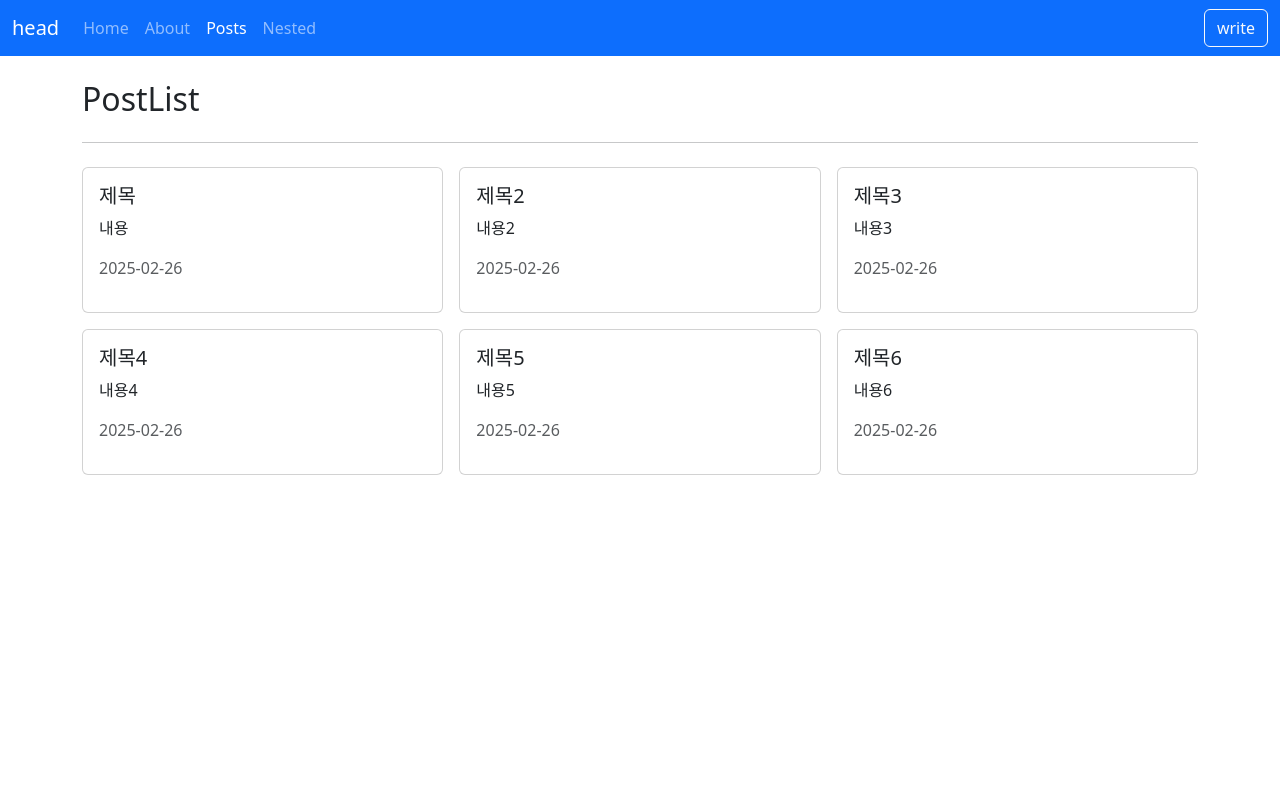
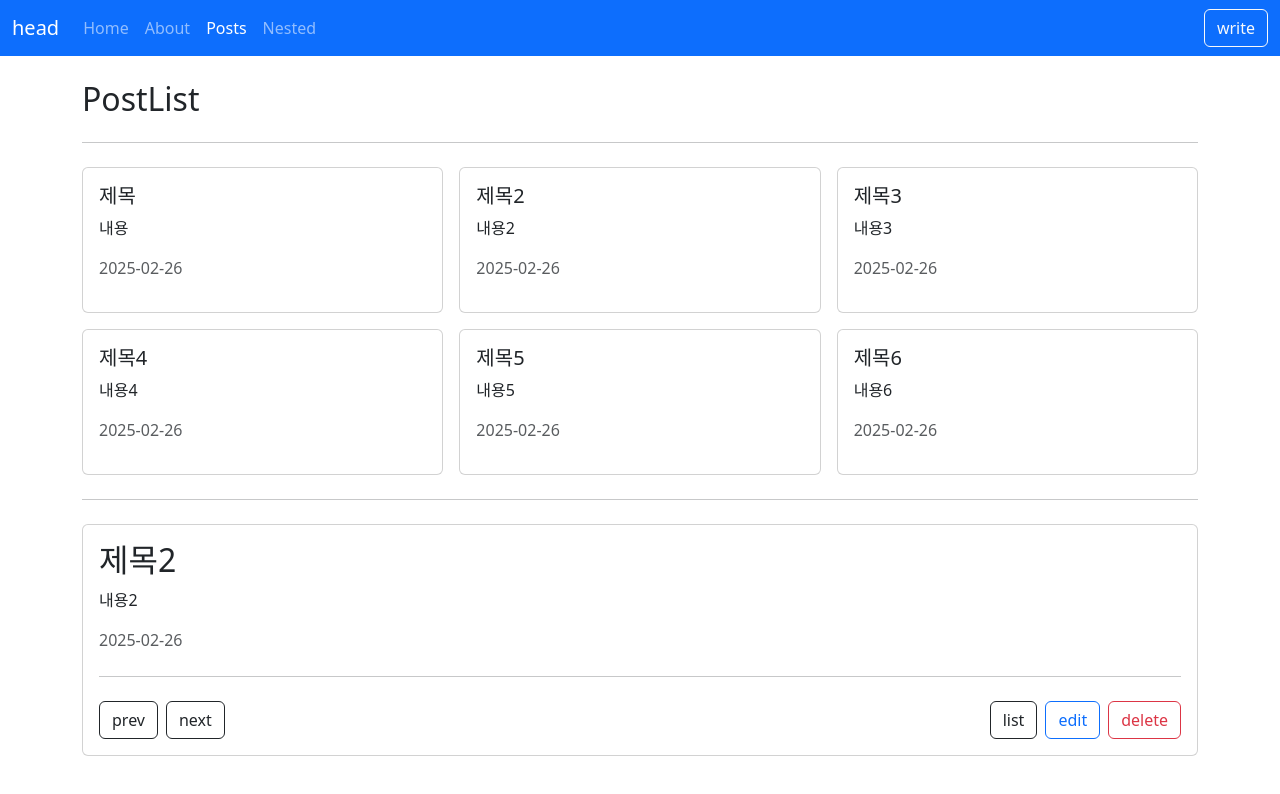
Before and after one commit to sanghyeonJ/vueGym, a Vue app: page /posts in a window 1280 px wide. Shown: the top 794 px of the page. Built offline with nearby package versions, Linux system fonts and the light colour scheme.

Commit message:
컴포넌트에 props전달

```diff
--- a/package.json
+++ b/package.json
@@ -19,6 +19,7 @@
     "@vue/eslint-config-prettier": "^7.0.0",
     "eslint": "^8.5.0",
     "eslint-plugin-vue": "^8.2.0",
+    "json-server": "^0.17.4",
     "prettier": "^2.5.1",
     "vite": "^2.9.5"
   }
--- a/src/api/posts.js
+++ b/src/api/posts.js
@@ -40,3 +40,9 @@ const posts = [
 export function getPosts() {
   return posts;
 }
+
+
+export function getPostById(id) {
+  const numberId = parseInt(id);
+  return posts.find(item => item.id === numberId);
+}
--- /dev/null
+++ b/src/components/AppCard.vue
@@ -0,0 +1,21 @@
+<template>
+  <div class="card">
+    <div class="card-header" v-if="$slots.header">
+      <slot name="header"></slot>
+    </div>
+    <div class="card-body" v-if="$slots.default">
+      <slot></slot>
+    </div>
+    <div class="card-footer" v-if="$slots.footer">
+      <slot name="footer"></slot>
+    </div>
+  </div>
+</template>
+
+<script setup>
+
+</script>
+
+<style lang="scss" scoped>
+
+</style>
--- a/src/components/posts/PostItem.vue
+++ b/src/components/posts/PostItem.vue
@@ -1,14 +1,13 @@
 <template>
-  <div class="card">
-    <div class="card-body">
-      <h5 class="card-title">{{ title }}</h5>
-      <p class="card-text">{{ content }}</p>
-      <p class="text-muted">{{ createdAt }}</p>
-    </div>
-  </div>
+  <AppCard>
+    <h5 class="card-title">{{ title }}</h5>
+    <p class="card-text">{{ content }}</p>
+    <p class="text-muted">{{ createdAt }}</p>
+  </AppCard>
 </template>
 
 <script setup>
+import AppCard from '@/components/AppCard.vue';
 // props를 선언할때 defineProps를 사용
 defineProps({
   title: {
--- a/src/router/index.js
+++ b/src/router/index.js
@@ -1,4 +1,4 @@
-import { createRouter, createWebHistory } from 'vue-router';
+import { createRouter, createWebHistory, createWebHashHistory } from 'vue-router';
 import HomeView from '@/views/HomeView.vue';
 import AboutView from '@/views/AboutView.vue';
 import PostCreateView from '@/views/posts/PostCreateView.vue';
@@ -17,8 +17,19 @@ const routes = [
 
   { path: '/posts', component: PostListView, name: 'postListName' },
   { path: '/posts/create', component: PostCreateView, name: 'postCreateName' },
-  // : 동적 라우팅 => 여러 url을 하나의 컴포넌트에 매핑
-  { path: '/posts/:id', component: PostDetailView, name: 'postDetailName' },
+  // /: 동적 라우팅 => 여러 url을 하나의 컴포넌트에 매핑
+  // props: true => /:id 와 같은 파라미터가 해당 컴포넌트에 props로 전달된다.
+  {
+    path: '/posts/:id',
+    component: PostDetailView,
+    name: 'postDetailName',
+    props: true
+    // props: (route) => {
+    //   return {
+    //     id: parseInt(route.params.id)
+    //   }
+    // }
+  },
   { path: '/posts/:id/edit', component: PostEditView, name: 'postEditName' },
 
   { path: '/nested', component: NestedView, name: 'nestedName', children: [
@@ -32,7 +43,11 @@ const routes = [
 ];
 
 const router = createRouter({
+  // 히스토리 모드로 동작
   history: createWebHistory('/'),
+
+  // 해시모드로 동작
+  //history: createWebHashHistory(),
   routes,
 });
 
--- a/src/views/posts/PostDetailView.vue
+++ b/src/views/posts/PostDetailView.vue
@@ -1,8 +1,8 @@
 <template>
   <div>
-    <h2>PostDetail</h2>
-    <p>내용</p>
-    <p class="text-muted">날짜</p>
+    <h2>{{ form.title }}</h2>
+    <p>{{ form.content }}</p>
+    <p class="text-muted">{{ form.createdAt }}</p>
     <hr class="my-4" />
     <div class="row g-2">
       <div class="col-auto">
@@ -28,11 +28,37 @@
 </template>
 
 <script setup>
-import { useRouter, useRoute } from 'vue-router';
+import { useRouter } from 'vue-router';
+import { getPostById } from '@/api/posts';
+import { ref } from 'vue';
+
+// props 전달 받기 ( router/index.js 확인 )
+const props = defineProps({
+  id: Number
+})
 
 const router = useRouter();
-const route = useRoute();
-const id = route.params.id;
+const form = ref({});
+/**
+ * reactive 사용시
+ * 대입 할 시 form = {...data} 로 대입해야 함
+ * 그러나 반응성을 잃어버림
+ * 그래서
+ * form.title = data.title / form.content = data.content / form.createdAt = data.createdAt 로 대입해야 함
+ *
+ * ref 사용시
+ * 대입 할 시 form.value = {...data} 로 대입해야 함
+ * 한꺼번에 객체할당을 할수있고 반응성을 유지함
+ */
+
+
+const fetchPost = () => {
+  const data = getPostById(props.id);
+  form.value = {...data};
+  // 스프레드 연산자를 사용하면 객체의 새로운 복사본이 생성되어 원본데이터와 분리됨, vue의 반응성 시스템에서 더 안정적
+  // 스프레드 연산자로 객체 복사 => data가 변경되어도 form의 값이 변경되지 않음
+}
+fetchPost()
 
 const goListPage = () => {
   router.push({
@@ -43,7 +69,7 @@ const goEditPage = () => {
   router.push({
     name: 'postEditName',
     params: {
-      id,
+      id: props.id,
     },
   });
 };
--- a/src/views/posts/PostListView.vue
+++ b/src/views/posts/PostListView.vue
@@ -12,11 +12,17 @@
         />
       </div>
     </div>
+    <hr class="my-4" />
+    <AppCard>
+      <PostDetailView :id="2"></PostDetailView>
+    </AppCard>
   </div>
 </template>
 
 <script setup>
 import PostItem from '@/components/posts/PostItem.vue';
+import PostDetailView from '@/views/posts/PostDetailView.vue';
+import AppCard from '@/components/AppCard.vue';
 import { ref } from 'vue';
 import { getPosts } from '@/api/posts';
 import { useRouter } from 'vue-router';
@@ -39,10 +45,10 @@ const goPage = id => {
     params: {
       id,
     },
-    query: {
-      searchText: 'hello',
-    },
-    hash: '#world',
+    // query: {
+    //   searchText: 'hello',
+    // },
+    // hash: '#world',
     // http://localhost:3000/posts/4?searchText=hello#world
   });
 };
```
Also changed, not shown: 1 other file (tests, documents, lock files or other folders).
